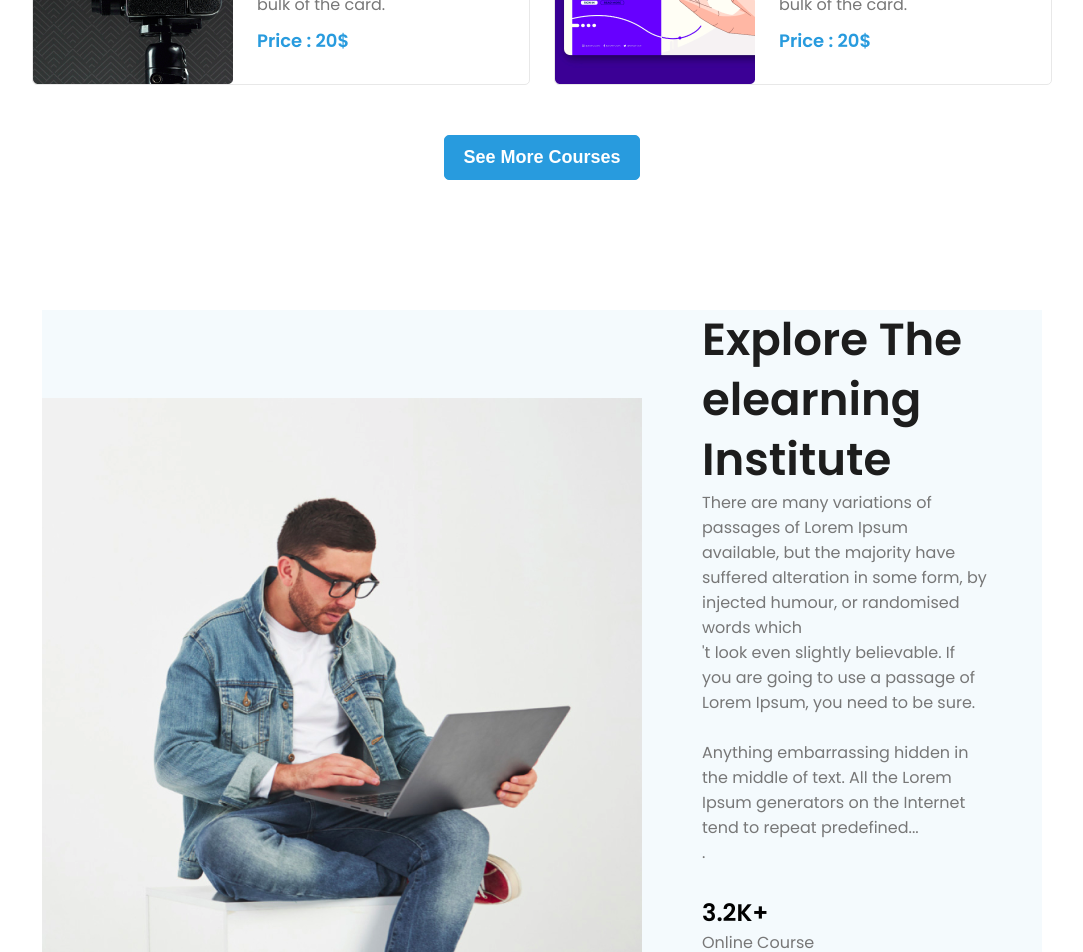
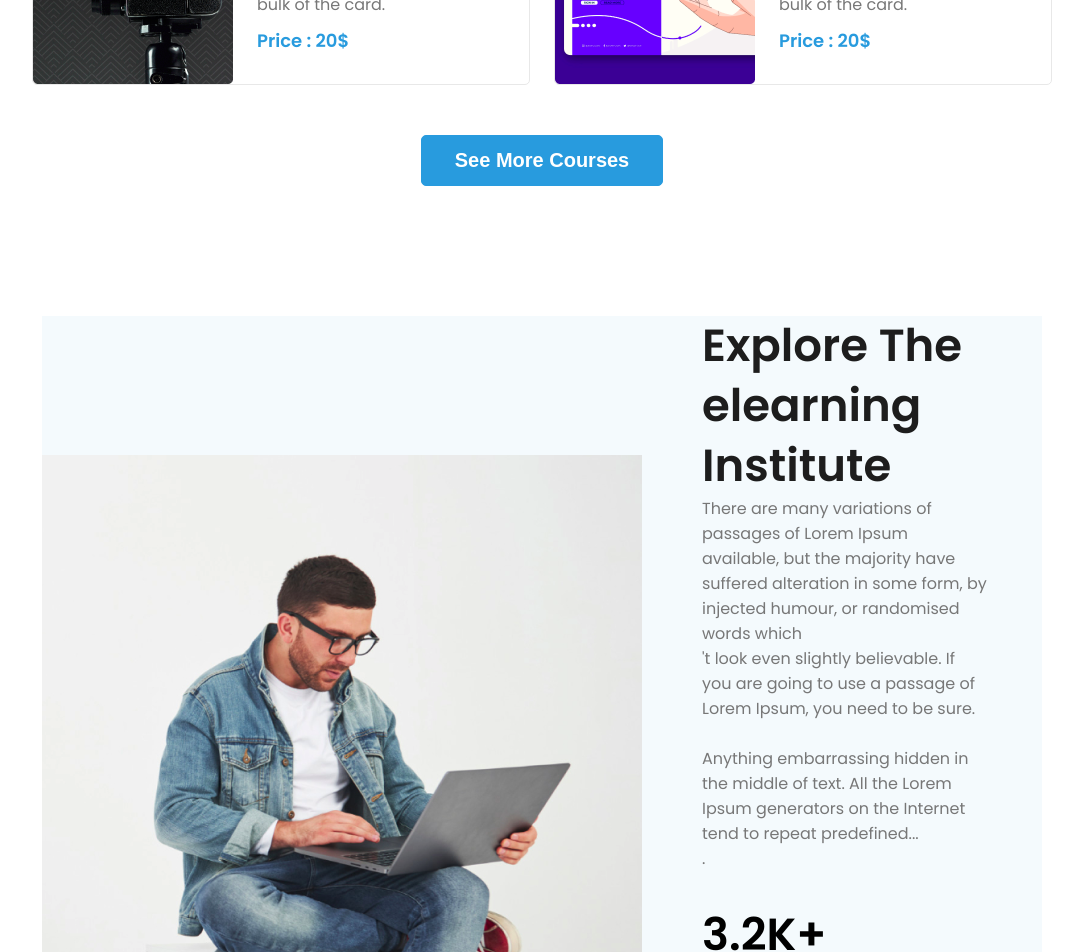
Before and after one commit to tsitsy/pro-Edu, a website built with Vite: page index.html in a window 1280 px wide. Shown: the part 1780-2732 px from the top of the page, without its empty margins (98-1181 px from the left). Built offline with nearby package versions, Linux system fonts and the light colour scheme; files whose address does not match are found by name; a web font is replaced by a local one.

Commit message:
rectification

```diff
--- a/style.scss
+++ b/style.scss
@@ -362,11 +362,11 @@ nav{
 }
 .seeMore{
         display: none;
-        padding: 11px 18px;
+        padding: 13px 33px;
         width: auto;
         height: auto;
         color: #fff;
-        font-size: 18px;
+        font-size: 20px;
         font-style: normal;
         font-weight: 600;
         line-height: normal;
@@ -513,7 +513,17 @@ nav{
         display: flex;
         gap: 50px;
         margin: 30px 0px;
-}}
+}
+.online{
+    h2{
+        font-size: 25px;
+        @media (min-width:1024px) {
+            font-size: 45px;
+        }
+
+    }
+}
+}
 button{
 
     width: auto;
@@ -529,6 +539,7 @@ button{
     padding: 11px 18px;
     @media (min-width:1024px) {
         padding: 13px 33px;
+        font-size: 20px;
     }
 }
 .join{
@@ -669,6 +680,7 @@ button{
         width: 549px;
         display: flex;
         flex-direction: column;
+        text-align: left;
         gap: 20px;
     }
     h2{
```
